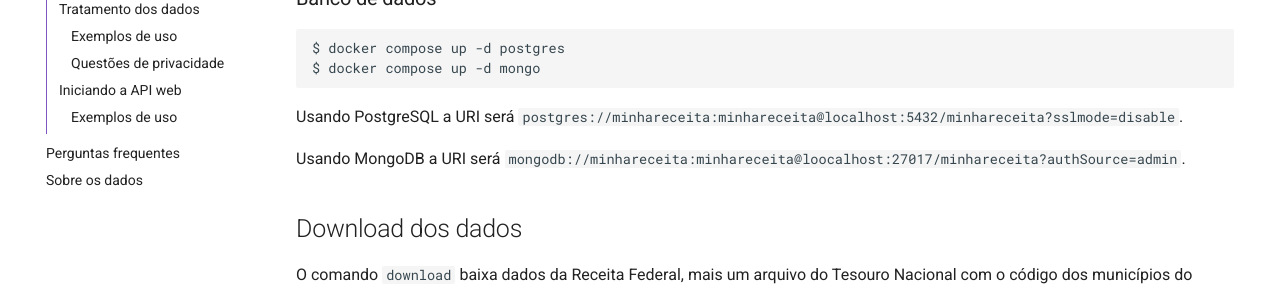
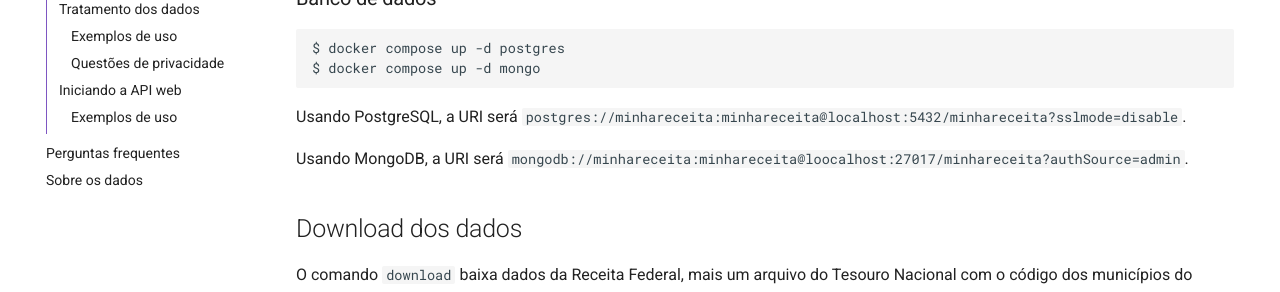
Before and after one commit to cuducos/minha-receita, an MkDocs documentation site: the page built from docs/servidor.md, in a window 1280 px wide and 900 px high. Shown: the part 398-690 px from the top of the window. Built offline with MkDocs 1.6.1 and Material for MkDocs 9.7.7, drawn with Linux system fonts in a browser that asks for light colours; comment, search, counter and statistics services are not loaded.

````diff
--- a/docs/servidor.md
+++ b/docs/servidor.md
@@ -13,9 +13,9 @@ $ docker compose up -d postgres
 $ docker compose up -d mongo
 ```
 
-Usando PostgreSQL a URI será `postgres://minhareceita:minhareceita@localhost:5432/minhareceita?sslmode=disable`.
+Usando PostgreSQL, a URI será `postgres://minhareceita:minhareceita@localhost:5432/minhareceita?sslmode=disable`.
 
-Usando MongoDB a URI será `mongodb://minhareceita:minhareceita@loocalhost:27017/minhareceita?authSource=admin`.
+Usando MongoDB, a URI será `mongodb://minhareceita:minhareceita@loocalhost:27017/minhareceita?authSource=admin`.
 
 
 ## Download dos dados
````
